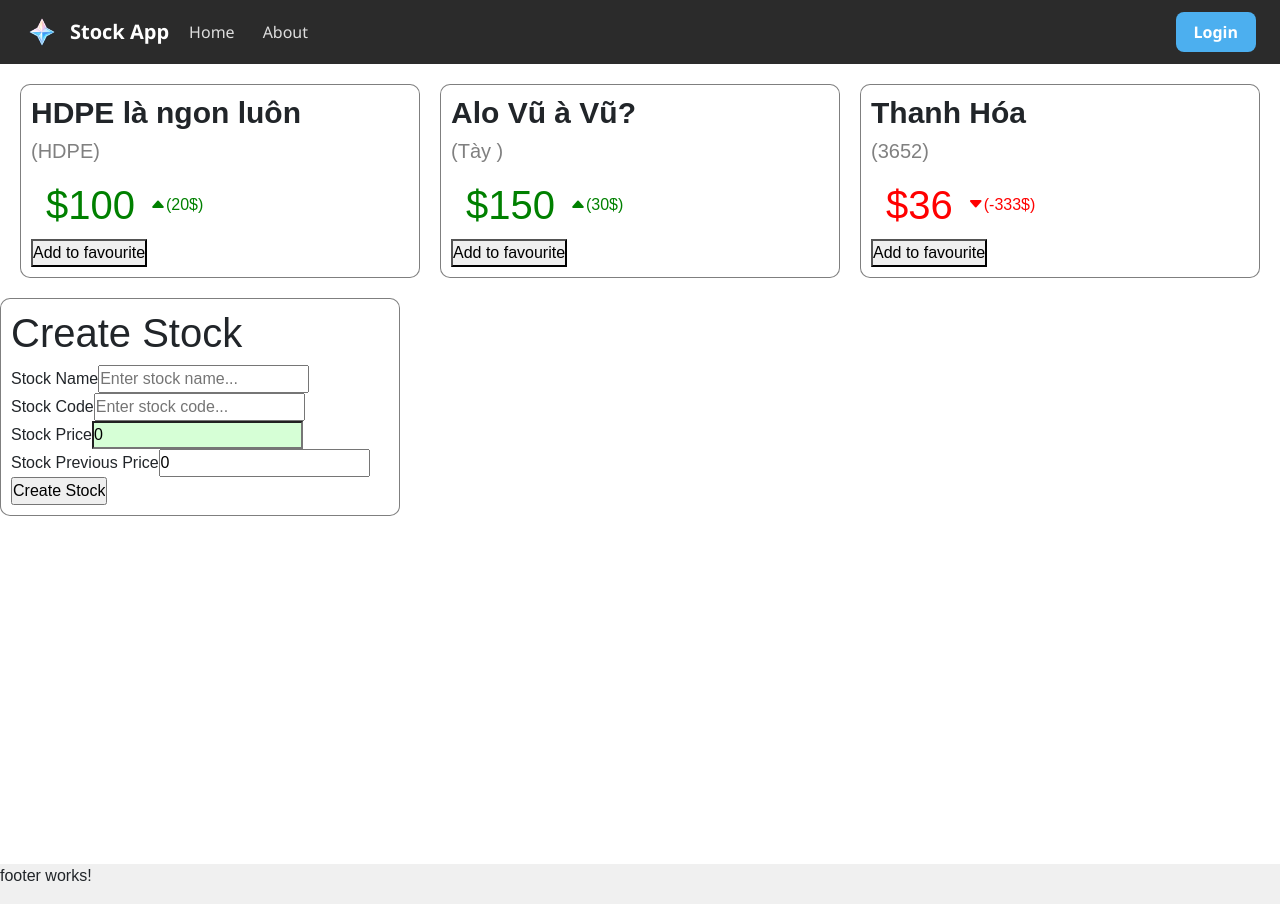
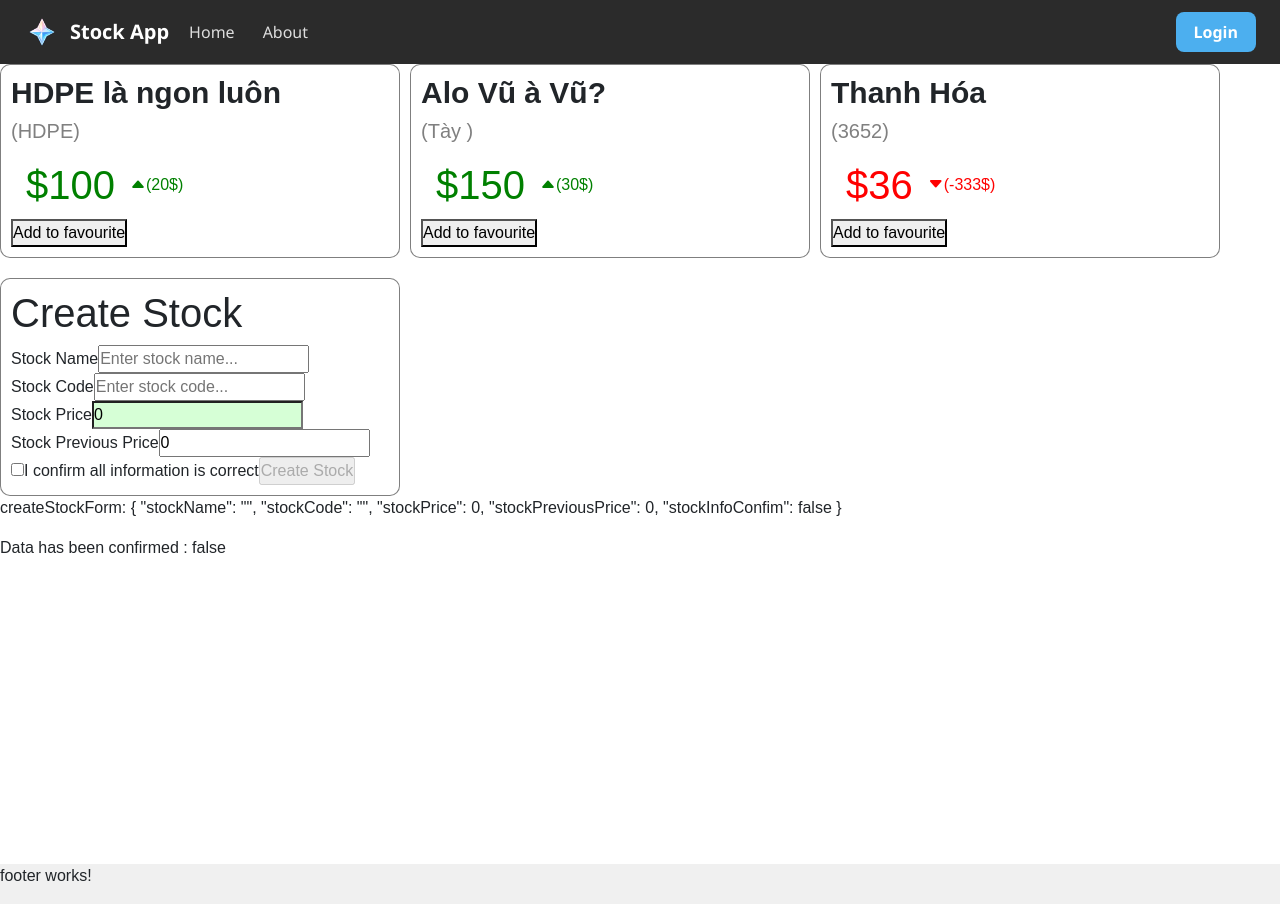
Before and after one commit to YangKlee/stock-app, an Angular app: page / in a window 1280 px wide. Built offline with nearby package versions, Linux system fonts and the light colour scheme.

Commit message:
chưa tày đâu

```diff
--- a/src/app/app.html
+++ b/src/app/app.html
@@ -1,6 +1,6 @@
 <app-header></app-header>
 <div class="main">
-     <app-stock-list></app-stock-list>
+     <app-stock-item></app-stock-item>
      <app-create-stock></app-create-stock>
 </div>
 
--- a/src/app/app.ts
+++ b/src/app/app.ts
@@ -4,9 +4,11 @@ import { Header } from './layout/header/header';
 import { Footer } from './layout/footer/footer';
 import { StockList } from "./stock/stock-list/stock-list";
 import { CreateStock } from './stock/create-stock/create-stock';
+import { StockItem } from "./stock/stock-item/stock-item";
 @Component({
   selector: 'app-root',
-  imports: [RouterOutlet, Header, Footer, StockList, CreateStock],
+  standalone: true,
+  imports: [RouterOutlet, Header, Footer, CreateStock, StockItem],
   templateUrl: './app.html',
   styleUrl: './app.css'
 })
--- a/src/app/stock/create-stock/create-stock.css
+++ b/src/app/stock/create-stock/create-stock.css
@@ -12,6 +12,11 @@
     width: 400px;
     margin-top: 20px;
 }
+.list-stock-container
+{
+    display: flex;
+    gap: 10px;
+}
 .hop-le{
     background-color: rgba(120, 255, 120, 0.3);
 
--- a/src/app/stock/create-stock/create-stock.html
+++ b/src/app/stock/create-stock/create-stock.html
@@ -1,6 +1,12 @@
+<div class="list-stock-container">
+    <app-stock-item
+        *ngFor="let stock of stockList"
+        [stock]="stock"
+    ></app-stock-item>
+</div>
 <div class="create-stock-container">
     <h1 class="title-form">Create Stock</h1>
-    <form action="">
+    <form action="" #createStockForm="ngForm">
         <div class="input-warpper stock-name-input">
             <label for="stock-name" class="label-input">Stock Name</label>
             <input type="text" id="stock-name" class="stock-input" name="stockName" [(ngModel)]="stockName" (ngModelChange)="updateNameStockClass()" [ngClass]="stockInputNameClass" placeholder="Enter stock name..." >
@@ -17,6 +23,10 @@
             <label for="stock-previous-price" class="label-input">Stock Previous Price</label>
             <input type="text" id="stock-previous-price" class="stock-input" [(ngModel)]="stockPreviousPrice" name="stockPreviousPrice" placeholder="Enter stock previous price..." >
         </div>
-        <input type="button" value="Create Stock" (click)="createStock()" class="btn-submit-stock">
+        <input type="checkbox" id="confirm-checkbox" [(ngModel)]="stockInfoConfim" name="stockInfoConfim">
+        <label for="confirm-checkbox">I confirm all information is correct</label>
+        <input [disabled]="!stockInfoConfim" type="button" (click)="createStock()" value="Create Stock" class="btn-submit-stock">
     </form>
 </div>
+<p> createStockForm: {{ createStockForm.value | json }}</p>
+<p>Data has been confirmed : {{stockInfoConfim}}</p>
--- a/src/app/stock/create-stock/create-stock.ts
+++ b/src/app/stock/create-stock/create-stock.ts
@@ -1,11 +1,12 @@
-import { Component, OnInit } from '@angular/core';
+import { Component, OnInit, Input } from '@angular/core';
 import { CommonModule } from '@angular/common';
 import { FormsModule } from '@angular/forms';
 import { StockList } from '../stock-list/stock-list';
-
+import { StockItem } from '../stock-item/stock-item';
+import { Stock } from '../../model/stock';
 @Component({
   selector: 'app-create-stock',
-  imports: [CommonModule, FormsModule, StockList],
+  imports: [CommonModule, FormsModule, StockItem],
   standalone: true,
   templateUrl: './create-stock.html',
   styleUrls: ["create-stock.css"],
@@ -17,12 +18,18 @@ export class CreateStock implements OnInit {
   stockPrice: number = 0;
   stockPreviousPrice: number = 0;
   stockPriceTouched: boolean = false;
+  stockInfoConfim: boolean = false;
   public stockInputNameClass: any;
   public stockInputCodeClass: any;
   public stockInputPriceClass: any;
   public stockInputPreviousPriceClass: any;
+  public stockList: Array<Stock> = [];
+
+
   constructor() {
-
+      this.stockList.push(new Stock("HDPE là ngon luôn", "HDPE", 100, 80));
+    this.stockList.push(new Stock("Alo Vũ à Vũ?", "Tày  ", 150, 120));
+    this.stockList.push(new Stock("Thanh Hóa", "3652", 36, 369));
   }
   ngOnInit(): void {
     this.stockInputPriceClass = {
@@ -52,4 +59,7 @@ export class CreateStock implements OnInit {
       "khong-hop-le"  : true
     }
   }
+  createStock(): void {
+    this.stockList.push(new Stock(this.stockName, this.stockCode, this.stockPrice, this.stockPreviousPrice));
+  }
 }
--- a/src/app/stock/stock-item/stock-item.html
+++ b/src/app/stock/stock-item/stock-item.html
@@ -1,4 +1,5 @@
-<div class="stock-item-container">
+
+    <div *ngIf="stock" class="stock-item-container">
     <h2 class="stock-title">{{stock.name}}</h2>
     <h3 class="stock-code">({{stock.code}})</h3>
     <span class="stock-start-container"
@@ -15,5 +16,5 @@
         </span>
 
     </span>
-    <button>Add to favourite</button>
+    <button (click)="addFavourite() " [disabled]="stock.favourite">Add to favourite</button>
 </div>
--- a/src/app/stock/stock-item/stock-item.ts
+++ b/src/app/stock/stock-item/stock-item.ts
@@ -1,13 +1,17 @@
-import { Component, Input } from '@angular/core';
+import { Component, Input, OnInit } from '@angular/core';
 import {Stock} from '../../model/stock';
+import { NgClass, CommonModule } from "@angular/common";
 @Component({
   selector: 'app-stock-item',
-  imports: [],
+  imports: [NgClass, CommonModule],
   standalone: true,
   templateUrl: './stock-item.html',
   styleUrl: './stock-item.css',
 })
-export class StockItem {
-  constructor() {}
-  @Input() stock!: Stock;
+export class StockItem  {
+  @Input() public stock!: Stock;
+
+  addFavourite(): void {
+    this.stock.addFavourite();
+  }
 }
--- a/src/app/stock/stock-list/stock-list.html
+++ b/src/app/stock/stock-list/stock-list.html
@@ -1,6 +1,6 @@
-<div class="stock-list-container">
+<!-- <div class="stock-list-container">
     <app-stock-item
         *ngFor="let stock of stockList"
         [stock]="stock"
     ></app-stock-item>
-</div>
+</div> -->
--- a/src/app/stock/stock-list/stock-list.ts
+++ b/src/app/stock/stock-list/stock-list.ts
@@ -4,15 +4,15 @@ import { Stock } from '../../model/stock';
 import { StockItem } from '../stock-item/stock-item';
 @Component({
   selector: 'app-stock-list',
-  imports: [CommonModule, StockItem],
+  imports: [CommonModule],
   templateUrl: './stock-list.html',
   styleUrls: ['./stock-list.css'],
 })
 export class StockList {
-  @Input() public stockList: Array<Stock> = [];
-  constructor() {
-    this.stockList.push(new Stock("HDPE là ngon luôn", "HDPE", 100, 80));
-    this.stockList.push(new Stock("Alo Vũ à Vũ?", "Tày  ", 150, 120));
-    this.stockList.push(new Stock("Thanh Hóa", "3652", 36, 369));
-  }
+  // @Input() public stockList: Array<Stock> = [];
+  // constructor() {
+  //   this.stockList.push(new Stock("HDPE là ngon luôn", "HDPE", 100, 80));
+  //   this.stockList.push(new Stock("Alo Vũ à Vũ?", "Tày  ", 150, 120));
+  //   this.stockList.push(new Stock("Thanh Hóa", "3652", 36, 369));
+  // }
 }
```
Also changed, not shown: 1 other file (tests, documents, lock files or other folders).
